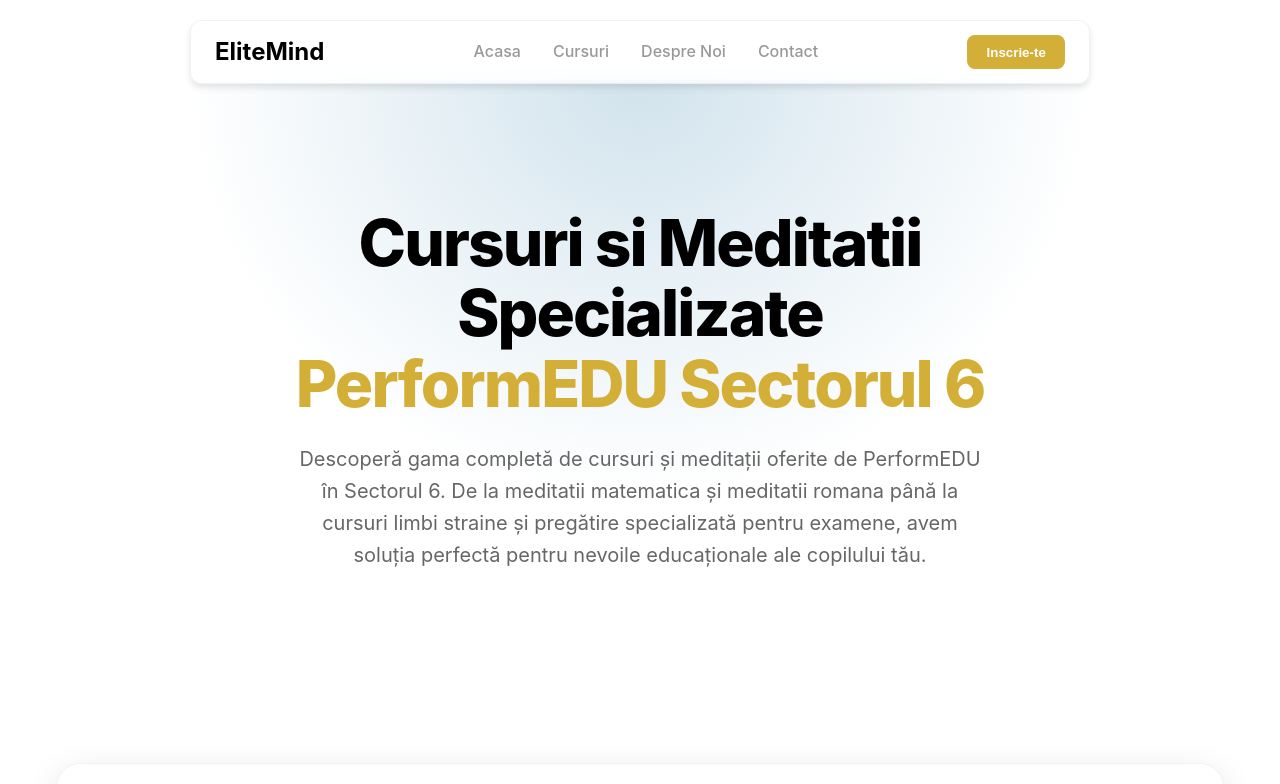
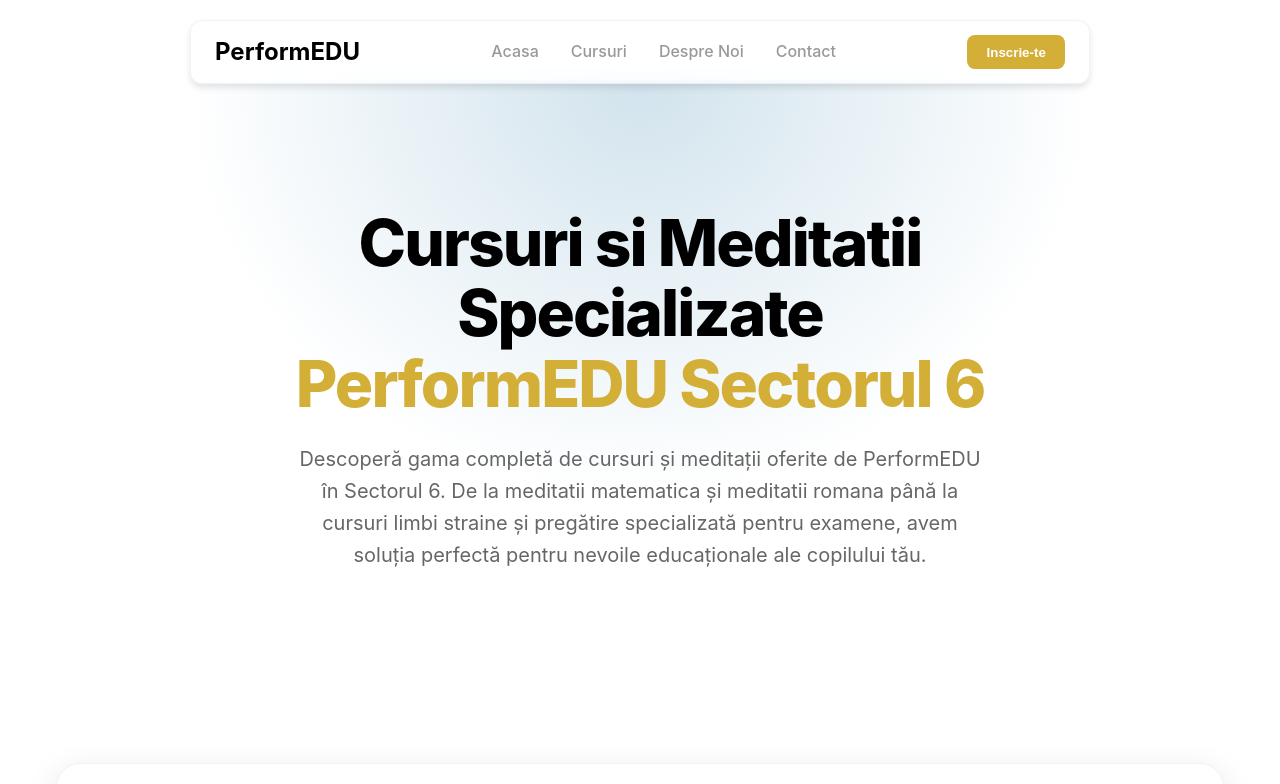
Before and after one commit to imcmihai/perform-edu, a Next.js app: page /cursuri in a window 1280 px wide. Shown: the top 784 px of the page. Built offline with nearby package versions, Linux system fonts and the light colour scheme.

Commit message:
Replacing EliteMind with PerformEDU

```diff
--- a/src/components/layout/Footer.tsx
+++ b/src/components/layout/Footer.tsx
@@ -10,7 +10,7 @@ export default function Footer() {
       <div className={styles.container}>
         <div className={styles.grid}>
           <div className={styles.logoSection}>
-            <h3 className={styles.brand}>EliteMind</h3>
+            <h3 className={styles.brand}>PerformEDU</h3>
             <p className={styles.tagline}>Excelenta in educatie.</p>
           </div>
           <div className={styles.linksSection}>
--- a/src/components/layout/Navbar.tsx
+++ b/src/components/layout/Navbar.tsx
@@ -32,7 +32,7 @@ export default function Navbar() {
       <nav className={`${styles.navbar} ${scrolled ? styles.scrolled : ''}`}>
         <div className={styles.container}>
           <div className={styles.logo}>
-            <Link href="/">EliteMind</Link>
+            <Link href="/">PerformEDU</Link>
           </div>
           <div className={styles.links}>
             {links.map(link => (
--- a/src/content/cursuri.json
+++ b/src/content/cursuri.json
@@ -90,7 +90,7 @@
           "title": "Metodologie pentru toate limbile",
           "items": [
             "Abordare comunicativă centrată pe elev",
-            "Materiale authentice și interactive",
+            "Materiale autentice și interactive",
             "Dezvoltarea tuturor competențelor lingvistice",
             "Pregătire pentru certificări internaționale",
             "Grupuri mici pentru practică intensivă"
--- a/src/content/footer.json
+++ b/src/content/footer.json
@@ -14,5 +14,5 @@
     "phone": "+40 123 456 789",
     "email": "elitemindacademy2025@gmail.com"
   },
-  "copyright": "© 2024 EliteMind. Toate drepturile rezervate."
+  "copyright": "© 2024 PerformEDU. Toate drepturile rezervate."
 }
```
